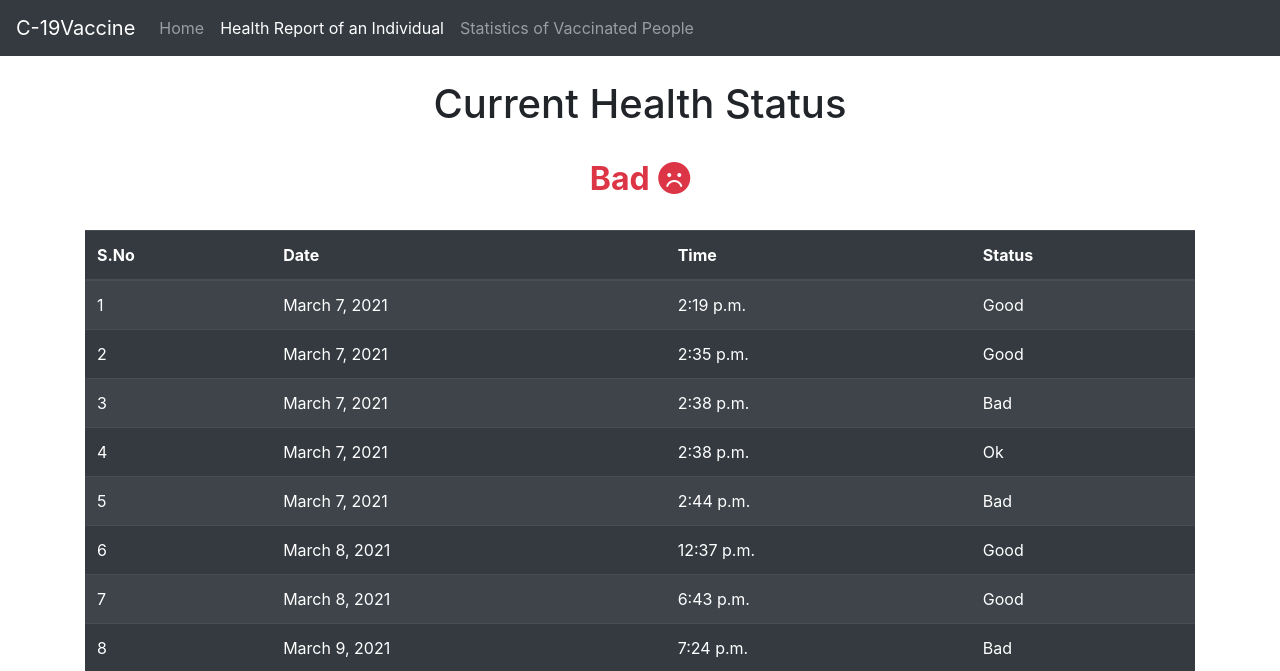
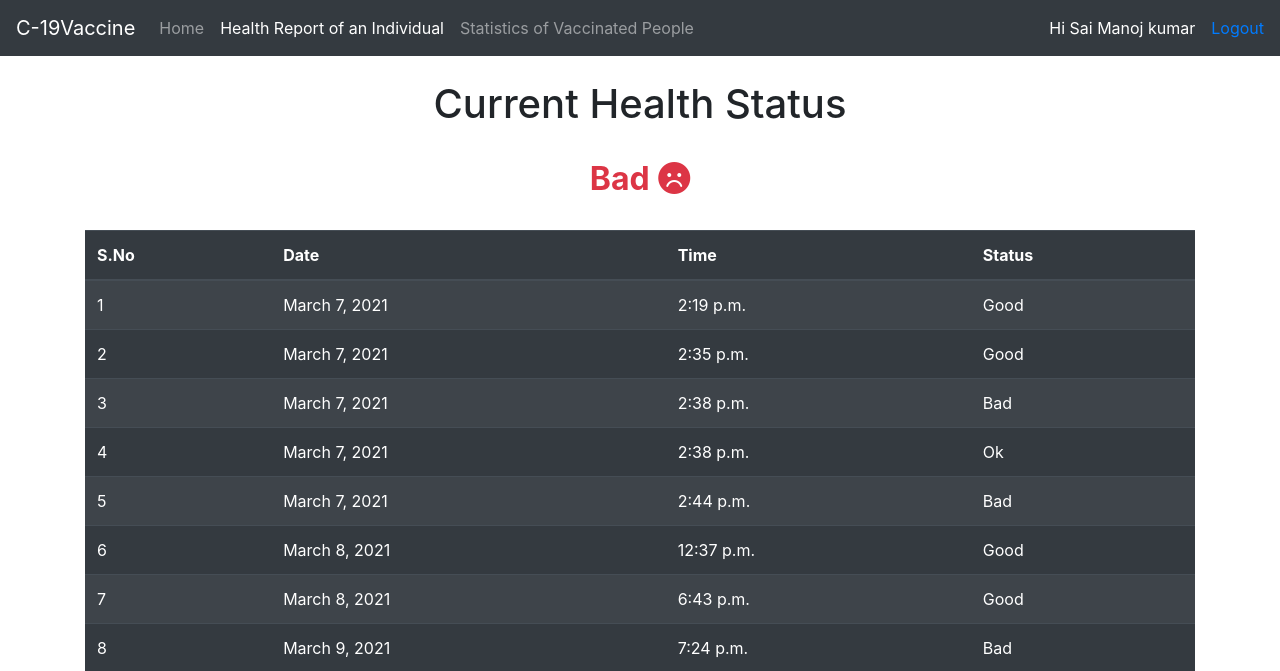
Before and after one commit to manoj-b-22/C-19-Vaccine, a Django app: page /healthreport/1/ in a window 1280 px wide. Shown: the top 671 px of the page. Run offline with Django 3.2, Linux system fonts and the light colour scheme; data comes from the database, SQL or seed files in the repository; some libraries are stand-ins or nearby versions.

Commit message:
added logout and userinfo in navbar

```diff
--- a/C19V/templates/navbar.html
+++ b/C19V/templates/navbar.html
@@ -33,7 +33,19 @@
       </li>
 
       {% endif %}
-
     </ul>
   </div>
+
+  {% if block == 'Patient' %}
+
+    <span class='text-white mx-3 '>Hi {{person.name}}</span>
+    <span><a href="{% url 'login'%}">Logout</a></span>
+
+  {% else %}
+
+  <span class='text-white mx-3'>{{person.name}}</span>
+  <span><a href="{% url 'loginvc'%}">Logout</a></span>
+
+  {% endif %}
+
 </nav>
```
